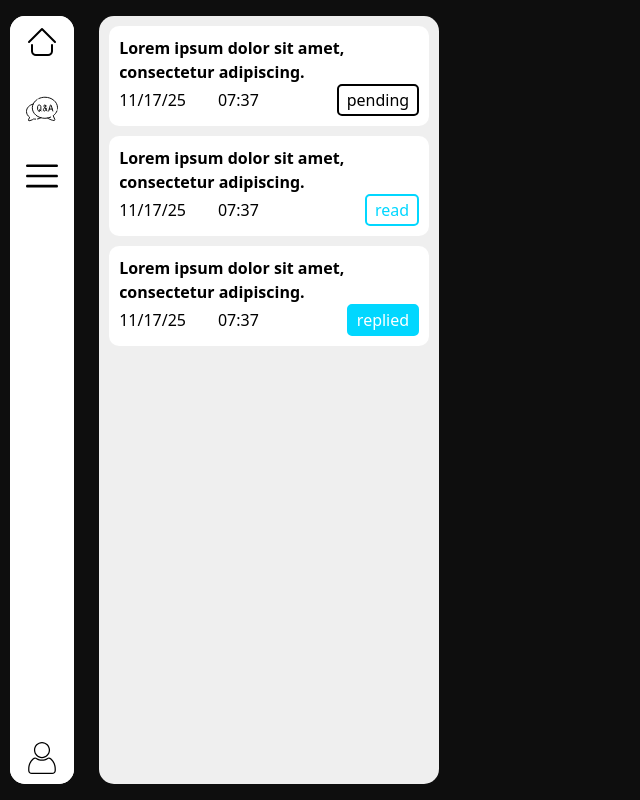
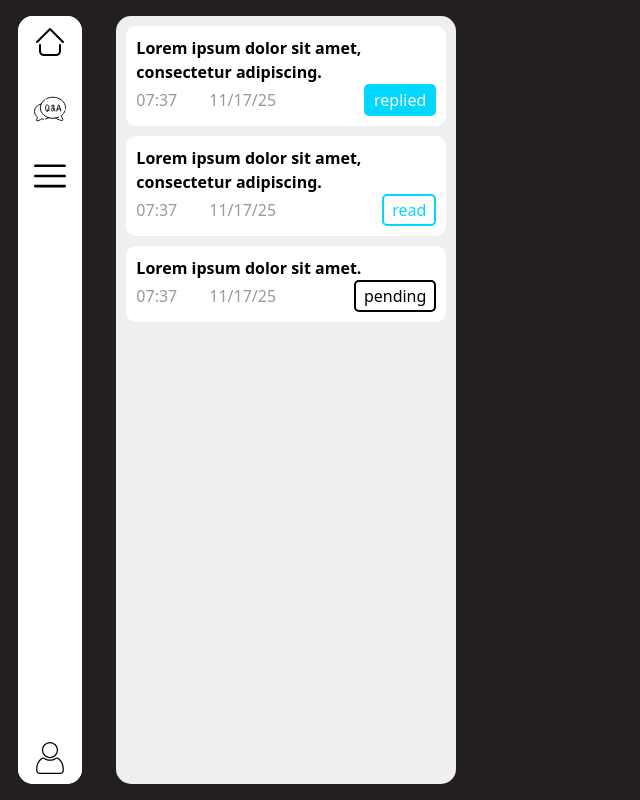
Before and after one commit to ivwilina/soosky-sync-hub, a React app in the folder frontend/: page / in a window 1280 px wide. Shown: the whole page, without its empty margins (0-640 px from the left). Built offline with nearby package versions, Linux system fonts and the light colour scheme; the HTML template or start-up script is replaced by a standard one.

Commit message:
build letter view

```diff
--- a/frontend/src/components/letter/LetterMini.tsx
+++ b/frontend/src/components/letter/LetterMini.tsx
@@ -4,12 +4,23 @@ import "./letterMini.css";
 /*-----------------------------------------------------------------------------------------*/
 
 interface LetterMiniProps {
+  id: string;
   title: string;
   time: string;
   status: string;
+  onClick: (id: string) => void;
 }
 
-const LetterMini: React.FC<LetterMiniProps> = ({ title, time, status }) => {
+const LetterMini: React.FC<LetterMiniProps> = ({
+  id,
+  title,
+  time,
+  status,
+  onClick,
+}) => {
+  const handleLetterMiniClick = () => {
+    onClick(id);
+  }
   let letterMiniStatusStyle;
   switch (status) {
     case "pending":
@@ -40,13 +51,13 @@ const LetterMini: React.FC<LetterMiniProps> = ({ title, time, status }) => {
 
   return (
     <>
-      <div className="lettermini-wrapper">
+      <div className="lettermini-wrapper" id={id} onClick={handleLetterMiniClick}>
         <div className={"lettermini-container " + letterMiniStatusStyle}>
           <h4>{title}</h4>
           <div className="lettermini-details">
             <div className="lettermini-timestamp">
+              <span>{letterMiniTimeOnly}</span>
               <span>{letterMiniDateOnly}</span>
-              <span>{letterMiniTimeOnly}</span>
             </div>
             <div className="lettermini-status">{status}</div>
           </div>
--- a/frontend/src/components/letter/LetterView.tsx
+++ b/frontend/src/components/letter/LetterView.tsx
@@ -1,16 +1,72 @@
-import React from 'react'
-import "./LetterView.css"
+import React from "react";
+import "./letterView.css";
+import LetterReplyView from "./LetterReplyView";
+import SendIcon from "../../assets/icons/send.svg"
 
-const LetterView = () => {
+type Reply = {
+  author: string;
+  content: string;
+  createAt: string;
+};
+interface LetterViewProps {
+  id: string;
+  author: string;
+  title: string;
+  content: string;
+  createAt: string;
+  reply?: Reply[];
+}
+
+const LetterView: React.FC<LetterViewProps> = ({
+  id,
+  author,
+  title,
+  content,
+  createAt,
+  reply,
+}) => {
+  const letterSendDate = new Date(createAt).toLocaleString([], {
+    hour12: false,
+    day: "2-digit",
+    month: "2-digit",
+    year: "2-digit",
+    hour: "2-digit",
+    minute: "2-digit",
+  });
+
   return (
     <>
-      <div className="letterview-wrapper">
+      <div className="letterview-wrapper" id={id}>
         <div className="letterview-container">
-
+          <div className="letterview-header">
+            <h1>{title}</h1>
+            <div className="letterview-header-time">{letterSendDate}</div>
+          </div>
+          <div className="letterview-content">
+            <p>{content}</p>
+            <div className="letterview-reply-list">
+              {reply?.map((r) => (
+                <LetterReplyView
+                  key={id + "replyView"}
+                  letterAuthor={author}
+                  replyAuthor={r.author}
+                  content={r.content}
+                  createAt={r.createAt}
+                />
+              ))}
+            </div>
+          </div>
+          <div className="letterview-reply-compose">
+            <input type="text" name="" id="reply-input-field" placeholder="write a reply here"/>
+            <button>
+              <img src={SendIcon} alt="send" />
+              send
+            </button>
+          </div>
         </div>
       </div>
     </>
-  )
-}
+  );
+};
 
-export default LetterView
+export default LetterView;
--- a/frontend/src/components/letter/letterMini.css
+++ b/frontend/src/components/letter/letterMini.css
@@ -21,12 +21,14 @@
   display: flex;
   flex-direction: row;
   justify-content: space-between;
+  align-items: center;
 }
 
 .lettermini-timestamp {
   display: flex;
   flex-direction: row;
   gap: 1rem;
+  color: var(--secondary-invert-color)
 }
 
 .lettermini-status {
--- /dev/null
+++ b/frontend/src/components/letter/letterView.css
@@ -0,0 +1,109 @@
+.letterview-wrapper {
+  background-color: var(--secondary-color);
+  margin: 1rem;
+  display: flex;
+  border-radius: 15px;
+}
+
+.letterview-container {
+  background-color: var(--primary-color);
+  margin: 10px;
+  padding: 10px;
+  border-radius: 10px;
+}
+
+.letterview-container {
+  display: flex;
+  flex-direction: column;
+  justify-content: space-between;
+}
+
+.letterview-header {
+  display: flex;
+  flex-direction: column;
+  gap: 0.5rem;
+  padding-bottom: 1rem;
+  border-bottom: 1px solid var(--primary-invert-color);
+}
+
+.letterview-header-time {
+  color: var(--secondary-invert-color);
+}
+
+.letterview-header > h1 {
+  margin: 0;
+}
+
+.letterview-content {
+  display: flex;
+  flex-direction: column;
+  flex-grow: 1;
+  margin: 0 1rem;
+}
+
+.letterview-content {
+  padding: 1rem 0;
+  gap: 1rem;
+}
+
+.letterview-content > p {
+  margin: 0;
+  text-align: justify;
+  font-size: 1.1rem;
+}
+
+.letterview-reply-list {
+  border-top: 1px solid var(--primary-invert-color);
+  padding: 1rem 0;
+  display: flex;
+  flex-direction: column;
+  gap: 10px;
+}
+
+.letterview-reply-compose {
+  display: flex;
+  width: 100%;
+  height: 3rem;
+  padding-top: 2rem;
+  padding-bottom: 0.2rem;
+  gap: 1rem;
+  justify-content: space-between;
+  border-top: 1px solid var(--primary-invert-color);
+}
+
+.letterview-reply-compose > input {
+  flex-grow: 1;
+  border: none;
+  border-bottom: 2px solid var(--primary-invert-color);
+  font-size: 1.3rem;
+  padding: 10px;
+  font-weight: 400;
+}
+
+.letterview-reply-compose > input:focus {
+  outline: none;
+  border-radius: 10px;
+  border: 2px solid var(--primary-border-color);
+}
+
+.letterview-reply-compose > button {
+  width: 10%;
+  height: 3rem;
+  display: flex;
+  align-items: center;
+  justify-content: space-evenly;
+  font-size: 1.3rem;
+  letter-spacing: 1px;
+  border-radius: 10px;
+  border: 2px solid var(--primary-invert-color);
+  background-color: transparent;
+}
+
+.letterview-reply-compose > button:hover {
+  border: 2px solid var(--primary-border-color);
+  background-color: var(--primary-border-color);
+}
+
+.letterview-reply-compose img {
+  width: 1.6rem;
+}
--- a/frontend/src/components/navigation-bar/navigationBar.css
+++ b/frontend/src/components/navigation-bar/navigationBar.css
@@ -1,5 +1,5 @@
 .navbar-wrapper {
-  margin: 0 0.4rem;
+  margin: 0 15px;
   display: inline-flex;
   height: 100%;
 }
--- a/frontend/src/index.css
+++ b/frontend/src/index.css
@@ -15,5 +15,5 @@ body {
   width: 100vw;
   height: 100vh;
   margin: 0;
-  background-color: var(--secondary-invert-color);
+  background-color: var(--primary-bg-color);
 }
--- a/frontend/src/modules/incognito-qa/pages/LetterBox.tsx
+++ b/frontend/src/modules/incognito-qa/pages/LetterBox.tsx
@@ -1,14 +1,63 @@
-import React from "react";
+import React, { useState } from "react";
 import "../styles/letterBox.css";
 import LetterMini from "../../../components/letter/LetterMini";
 import LetterView from "../../../components/letter/LetterView";
 
+/*-----------------------------------------------------------------------------------------*/
+
 const LetterBox = () => {
-  const testTitle = "Lorem ipsum dolor sit amet, consectetur adipiscing.";
-  const testTime = "2025-11-17T07:37:00.000Z";
-  const testStatus1 = "pending";
-  const testStatus2 = "read";
-  const testStatus3 = "replied";
+  const testLetters = [
+    {
+      id: "qweqweqe",
+      author: "user1",
+      title: "Lorem ipsum dolor sit amet, consectetur adipiscing.",
+      content:
+        "Lorem ipsum dolor sit amet, consectetur adipiscing elit. Praesent diam diam, efficitur at magna ac, bibendum elementum risus. Fusce facilisis eros sapien, ut rutrum lacus interdum et. Etiam ut nisi arcu. Duis eu magna vitae sem lacinia interdum eu vitae ligula. Fusce aliquet et purus placerat vulputate. Sed sit amet felis quis ligula feugiat condimentum. Phasellus imperdiet porta sem, id faucibus augue cursus vel. Nulla tempor finibus nunc, ut blandit est dictum quis. Vestibulum ante ipsum primis in faucibus orci luctus et ultrices posuere cubilia curae; Aliquam erat volutpat. Maecenas quis turpis nunc. Morbi porttitor erat ut massa vehicula mollis.",
+      createAt: "2025-11-17T07:37:00.000Z",
+      status: "replied",
+      reply: [
+        {
+          author: "admin",
+          content: "test reply from admin",
+          createAt: "2025-11-17T07:37:00.000Z",
+        },
+        {
+          author: "user1",
+          content: "test reply 02 from user",
+          createAt: "2025-11-17T07:37:00.000Z",
+        },
+      ],
+    },
+    {
+      id: "qweqw4132eqe",
+      author: "user1",
+      title: "Lorem ipsum dolor sit amet, consectetur adipiscing.",
+      content:
+        "Lorem ipsum dolor sit amet, consectetur adipiscing elit. Praesent diam diam, efficitur at magna ac, bibendum elementum risus. Fusce facilisis eros sapien, ut rutrum lacus interdum et. Etiam ut nisi arcu. Duis eu magna vitae sem lacinia interdum eu vitae ligula. Fusce aliquet et purus placerat vulputate. Sed sit amet felis quis ligula feugiat condimentum. Phasellus imperdiet porta sem, id faucibus augue cursus vel. Nulla tempor finibus nunc, ut blandit est dictum quis. Vestibulum ante ipsum primis in faucibus orci luctus et ultrices posuere cubilia curae; Aliquam erat volutpat. Maecenas quis turpis nunc. Morbi porttitor erat ut massa vehicula mollis.",
+      createAt: "2025-11-17T07:37:00.000Z",
+      status: "read",
+      reply: [],
+    },
+    {
+      id: "qweqweq31",
+      author: "user1",
+      title: "Lorem ipsum dolor sit amet.",
+      content:
+        "Lorem ipsum dolor sit amet, consectetur adipiscing elit. Praesent diam diam, efficitur at magna ac, bibendum elementum risus. Fusce facilisis eros sapien, ut rutrum lacus interdum et. Etiam ut nisi arcu. Duis eu magna vitae sem lacinia interdum eu vitae ligula. Fusce aliquet et purus placerat vulputate. Sed sit amet felis quis ligula feugiat condimentum. Phasellus imperdiet porta sem, id faucibus augue cursus vel. Nulla tempor finibus nunc, ut blandit est dictum quis. Vestibulum ante ipsum primis in faucibus orci luctus et ultrices posuere cubilia curae; Aliquam erat volutpat. Maecenas quis turpis nunc. Morbi porttitor erat ut massa vehicula mollis.",
+      createAt: "2025-11-17T07:37:00.000Z",
+      status: "pending",
+      reply: [],
+    },
+  ];
+
+  const [selectedLetterId, setSelectedLetterId] = useState<string | null>();
+  const selectedLetter = testLetters.find(
+    (letter) => letter.id === selectedLetterId
+  );
+
+  const handleLetterMiniClick = (id: string) => {
+    setSelectedLetterId(id);
+  };
 
   return (
     <>
@@ -16,24 +65,31 @@ const LetterBox = () => {
         <div className="letterbox-container">
           <div className="letterbox-list-container">
             <div className="letterbox-list">
-              <LetterMini
-                title={testTitle}
-                time={testTime}
-                status={testStatus1}
-              />
-              <LetterMini
-                title={testTitle}
-                time={testTime}
-                status={testStatus2}
-              />
-              <LetterMini
-                title={testTitle}
-                time={testTime}
-                status={testStatus3}
-              />
+              {testLetters.map((letter) => (
+                <LetterMini
+                  key={letter.id}
+                  id={letter.id}
+                  title={letter.title}
+                  time={letter.createAt}
+                  status={letter.status}
+                  onClick={handleLetterMiniClick}
+                />
+              ))}
             </div>
           </div>
-          <LetterView />
+          {selectedLetter ? (
+            <LetterView
+              key={selectedLetter.id}
+              id={selectedLetter.id}
+              author={selectedLetter.author}
+              title={selectedLetter.title}
+              content={selectedLetter.content}
+              createAt={selectedLetter.createAt}
+              reply={selectedLetter.reply}
+            />
+          ) : (
+            <></>
+          )}
         </div>
       </div>
     </>
--- a/frontend/src/styles/defaultColorPreset.css
+++ b/frontend/src/styles/defaultColorPreset.css
@@ -2,7 +2,7 @@
   --primary-color: #FFFFFF;
   --secondary-color: #EFEFEF;
   --primary-invert-color: #000000;
-  --secondary-invert-color: #0e0e0e;
+  --secondary-invert-color: #9a9a9a;
   --primary-bg-color: #231F20;
   --secondary-bg-color: #0A1929;
   --primary-fg-color: #EFEFEF;
```
Also changed, not shown: frontend/src/components/letter/LetterReplyView.tsx (+35 -0 lines), frontend/src/components/letter/letterReplyView.css (added, +46 -0 lines), frontend/src/assets/icons/send.svg (added), frontend/src/components/letter/LetterView.css (deleted).
